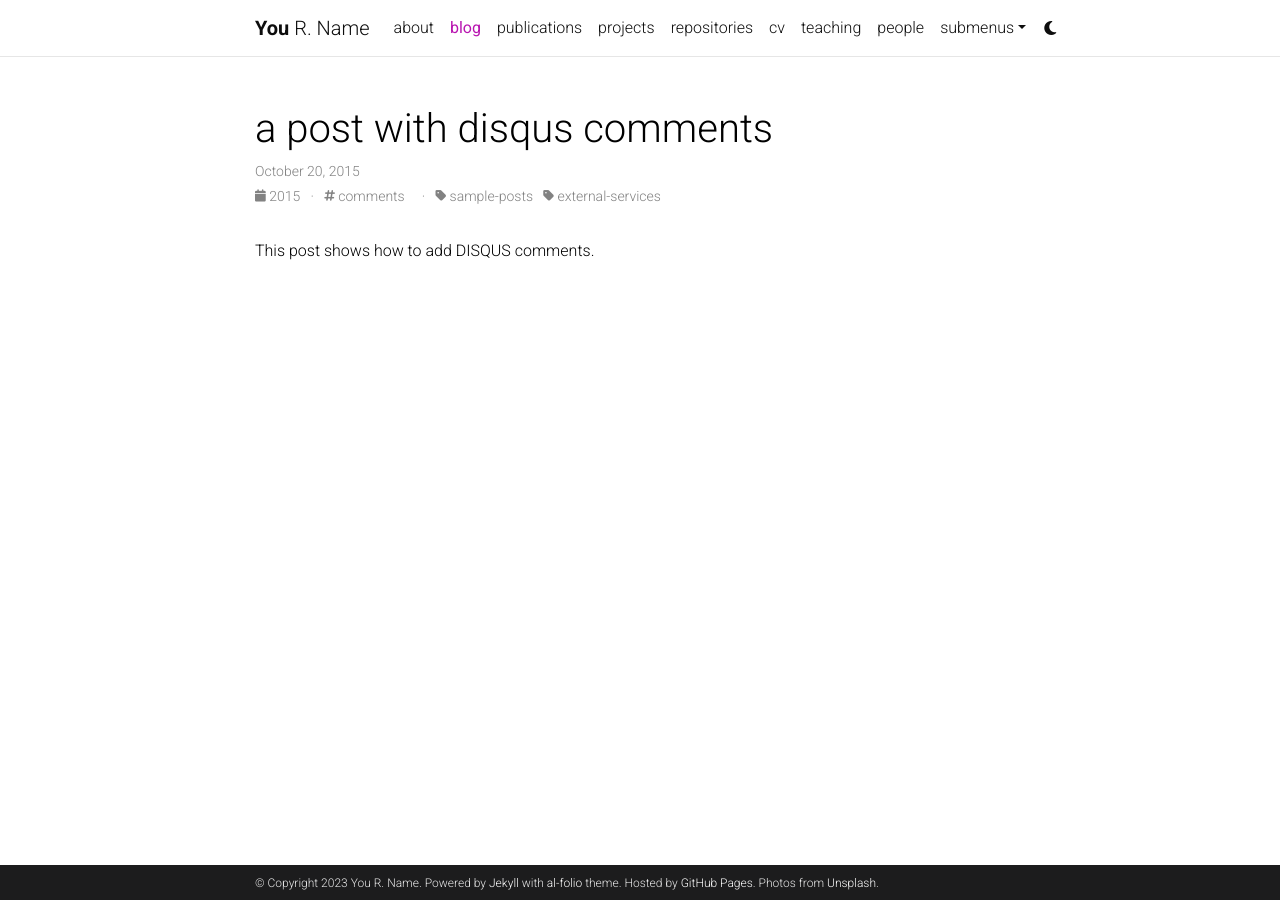
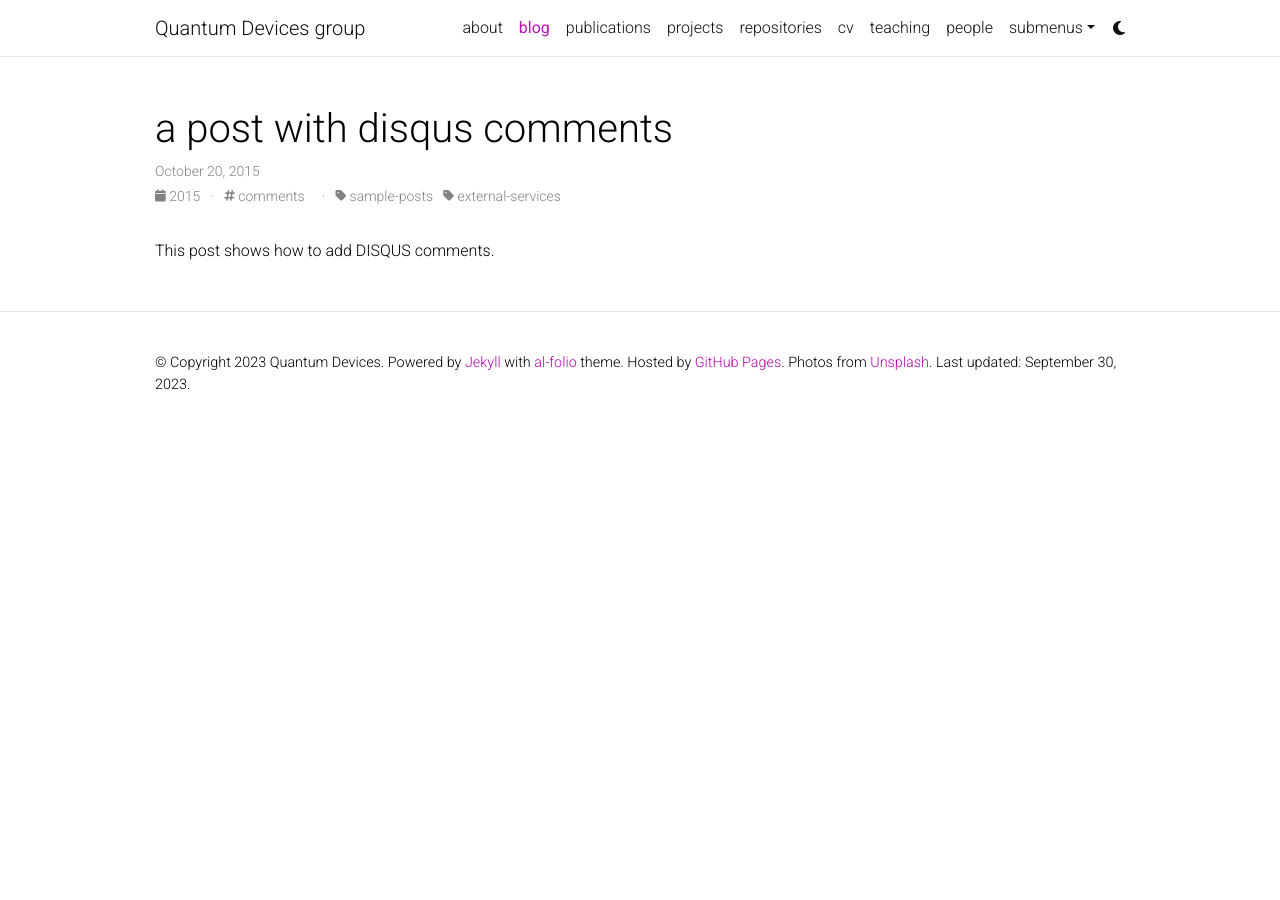
Before and after one commit to TimChild/alfolio-test, a Jekyll site: the page built from _posts/2015-10-20-disqus-comments.md, in a window 1280 px wide. Built offline with Jekyll 4.4.1, drawn with Linux system fonts in a browser that asks for light colours; full-size pictures stand in for the smaller copies a plugin makes; comment, search, counter and statistics services are not loaded; a style sheet for code colours, icons or effects is not loaded; some of the changed lines change nothing that is shown.

Commit message:
Starting to customize to Qdev group

```diff
--- a/_config.yml
+++ b/_config.yml
@@ -2,11 +2,11 @@
 # Site settings
 # -----------------------------------------------------------------------------
 
-title: blank # the website title (if blank, full name will be used instead)
-first_name: You
-middle_name: R.
-last_name: Name
-email: you@example.com
+title: Quantum Devices group # the website title (if blank, full name will be used instead)
+first_name: Quantum
+middle_name:
+last_name: Devices
+email: jfolk@physics.ubc.ca
 description: > # the ">" symbol means to ignore newlines until "footer_text:"
   A simple, whitespace theme for academics. Based on [*folio](https://github.com/bogoli/-folio) design.
 footer_text: >
@@ -18,9 +18,9 @@
 lang: en # the language of your site (for example: en, fr, cn, ru, etc.)
 icon: ⚛️  # the emoji used as the favicon (alternatively, provide image name in /assets/img/)
 
-url: https://alshedivat.github.io # the base hostname & protocol for your site
-baseurl: /al-folio # the subpath of your site, e.g. /blog/
-last_updated: false # set to true if you want to display last updated in the footer
+url: https://phas.ubc.ca # the base hostname & protocol for your site
+baseurl: /~qdev # the subpath of your site, e.g. /blog/
+last_updated: true # set to true if you want to display last updated in the footer
 impressum_path:  # set to path to include impressum link in the footer, use the same path as permalink in a page, helps to conform with EU GDPR
 
 # -----------------------------------------------------------------------------
@@ -48,10 +48,10 @@
 # -----------------------------------------------------------------------------
 
 navbar_fixed: true
-footer_fixed: true
+footer_fixed: false
 
 # Dimensions
-max_width: 800px
+max_width: 1000px
 
 # TODO: add layout settings (single page vs. multi-page)
 
@@ -120,7 +120,7 @@
 # Blog
 # -----------------------------------------------------------------------------
 
-blog_name: al-folio # blog_name will be displayed in your blog page
+blog_name: QDEV # blog_name will be displayed in your blog page
 blog_nav_title: blog # your blog must have a title for it to be displayed in the nav bar
 blog_description: a simple whitespace theme for academics
 permalink: /blog/:year/:title/
@@ -136,11 +136,23 @@
 # Giscus comments (RECOMMENDED)
 # Follow instructions on https://giscus.app/ to setup for your repo to fill out
 # the information below.
+#giscus:
+#  repo: alshedivat/al-folio      # <your-github-user-name>/<your-github-repo-name>
+#  repo_id: MDEwOlJlcG9zaXRvcnk2MDAyNDM2NQ==
+#  category: Comments             # name of the category under which discussions will be created
+#  category_id: DIC_kwDOA5PmLc4CTBt6
+#  mapping: title                 # identify discussions by post title
+#  strict: 1                      # use strict identification mode
+#  reactions_enabled: 1           # enable (1) or disable (0) emoji reactions
+#  input_position: bottom         # whether to display input form below (bottom) or above (top) the comments
+#  theme: preferred_color_scheme  # name of the color scheme (preferred works well with al-folio light/dark mode)
+#  emit_metadata: 0
+#  lang: en
 giscus:
-  repo: alshedivat/al-folio      # <your-github-user-name>/<your-github-repo-name>
-  repo_id: MDEwOlJlcG9zaXRvcnk2MDAyNDM2NQ==
+  repo:       # <your-github-user-name>/<your-github-repo-name>
+  repo_id:
   category: Comments             # name of the category under which discussions will be created
-  category_id: DIC_kwDOA5PmLc4CTBt6
+  category_id:
   mapping: title                 # identify discussions by post title
   strict: 1                      # use strict identification mode
   reactions_enabled: 1           # enable (1) or disable (0) emoji reactions
@@ -150,15 +162,15 @@
   lang: en
 
 # Disqus comments (DEPRECATED)
-disqus_shortname: al-folio # put your disqus shortname
+disqus_shortname:  # put your disqus shortname
 # https://help.disqus.com/en/articles/1717111-what-s-a-shortname
 
 # External sources.
 # If you have blog posts published on medium.com or other external sources,
 # you can display them in your blog by adding a link to the RSS feed.
 external_sources:
-  - name: medium.com
-    rss_url: https://medium.com/@al-folio/feed
+#  - name: medium.com
+#    rss_url: https://medium.com/@al-folio/feed
 
 # -----------------------------------------------------------------------------
 # Collections
@@ -357,7 +369,7 @@
 # -----------------------------------------------------------------------------
 
 enable_google_analytics:    false  # enables google analytics
-enable_cronitor_analytics: false  # enables cronitor RUM analytics
+enable_cronitor_analytics:  false  # enables cronitor RUM analytics
 enable_google_verification: false  # enables google site verification
 enable_bing_verification:   false  # enables bing site verification
 enable_masonry:             true   # enables automatic project cards arrangement
```
